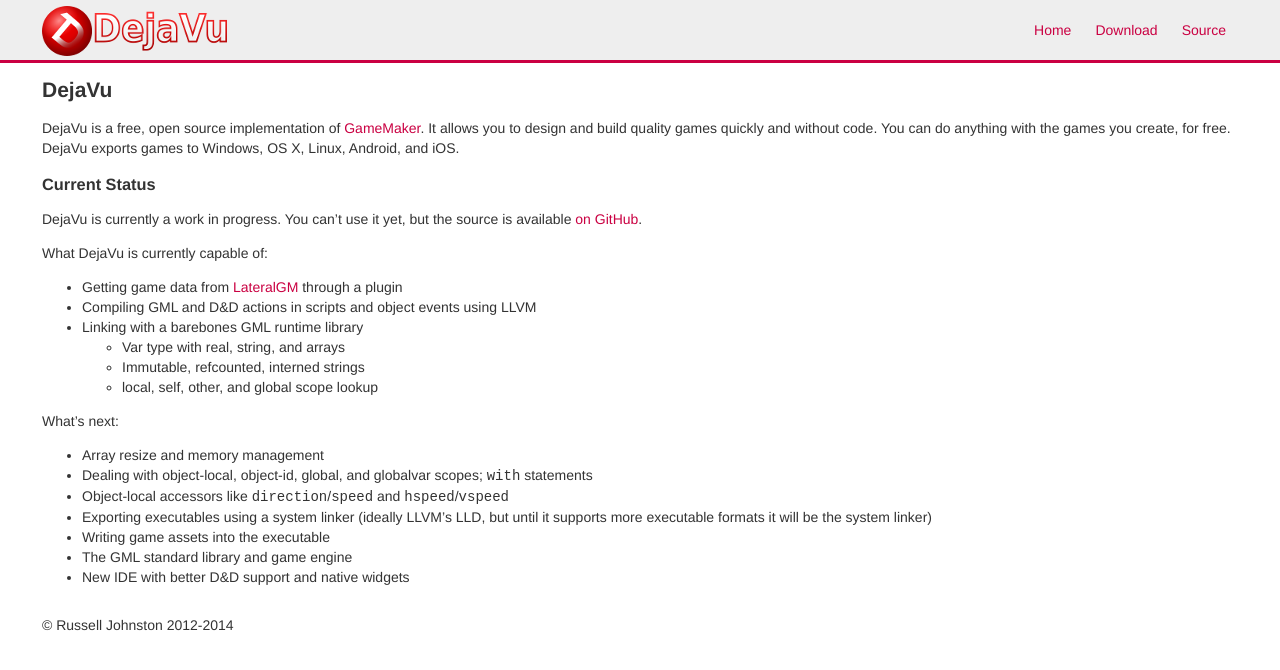
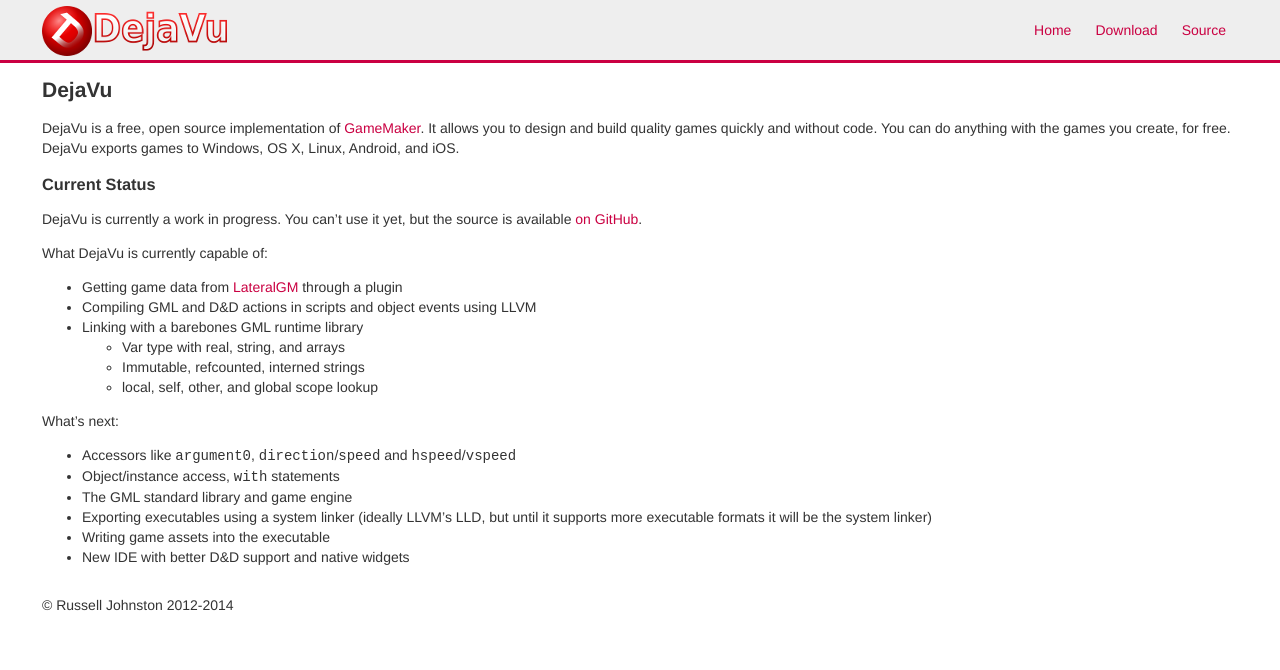
Before and after one commit to rpjohnst/dejavu-llvm, a Jekyll site: the page built from index.md, in a window 1280 px wide. Shown: the top 670 px of the page. Built offline with Jekyll 4.4.1, drawn with Linux system fonts in a browser that asks for light colours.

Commit message:
Update index.md

```diff
--- a/index.md
+++ b/index.md
@@ -18,10 +18,9 @@
     - local, self, other, and global scope lookup
 
 What's next:
-* Array resize and memory management
-* Dealing with object-local, object-id, global, and globalvar scopes; `with` statements
-* Object-local accessors like `direction`/`speed` and `hspeed`/`vspeed`
+* Accessors like `argument0`, `direction`/`speed` and `hspeed`/`vspeed`
+* Object/instance access, `with` statements
+* The GML standard library and game engine
 * Exporting executables using a system linker (ideally LLVM's LLD, but until it supports more executable formats it will be the system linker)
 * Writing game assets into the executable
-* The GML standard library and game engine
 * New IDE with better D&D support and native widgets
```
